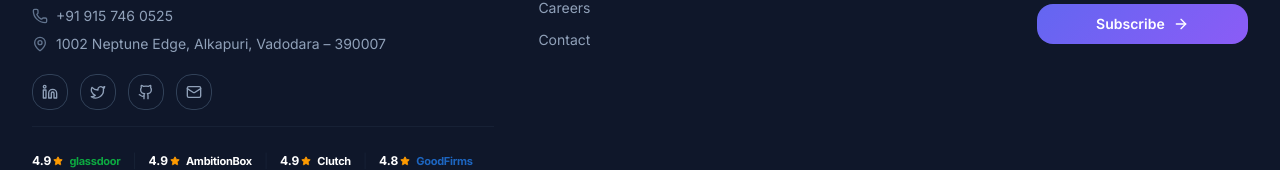
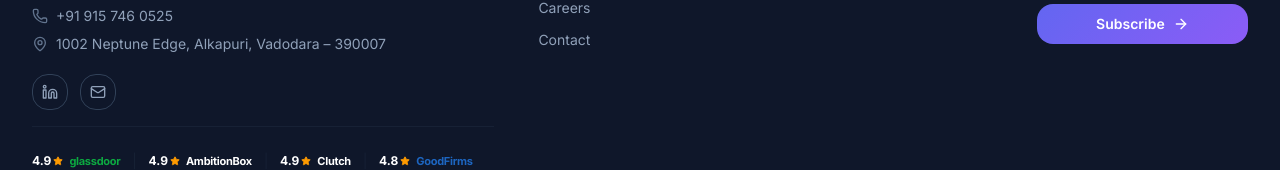
Before and after one commit to rupeshyadav-tecunique/v0-tecunique-website-revamp, a Next.js app: page / in a window 1280 px wide. Shown: the part 6275-6445 px from the top of the page. Built offline with nearby package versions, Linux system fonts and the light colour scheme.

Commit message:
fix: remove twitter and github from footer

```diff
--- a/components/layout/footer.tsx
+++ b/components/layout/footer.tsx
@@ -28,8 +28,8 @@ const footerLinks = {
 
 const socialLinks = [
   { Icon: Linkedin, href: "https://linkedin.com/company/tecunique", label: "LinkedIn" },
-  { Icon: Twitter, href: "https://twitter.com/tecunique", label: "Twitter" },
-  { Icon: Github, href: "https://github.com/tecunique", label: "GitHub" },
+  // { Icon: Twitter, href: "https://twitter.com/tecunique", label: "Twitter" },
+  // { Icon: Github, href: "https://github.com/tecunique", label: "GitHub" },
   { Icon: Mail, href: "mailto:sales@tecunique.com", label: "Email" },
 ]
 
```
